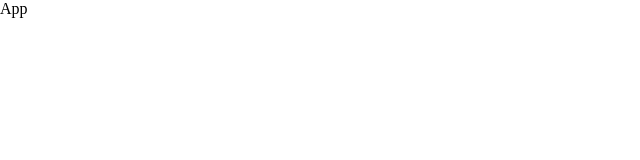
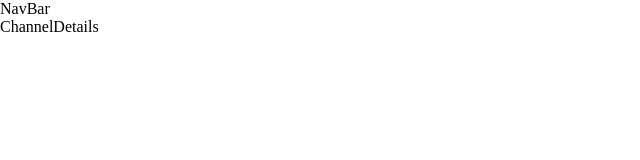
Before and after one commit to mostafa93sh/YouTube-Clone, a React (Create React App) app: page /channel/1 in a window 1280 px wide. Shown: the top 160 px of the page, without its empty margins (0-640 px from the left). Built offline with nearby package versions, Linux system fonts and the light colour scheme.

Commit message:
adding Router to App.js and its components

```diff
--- a/src/App.js
+++ b/src/App.js
@@ -1,7 +1,25 @@
 import React from "react";
-
+import { BrowserRouter, Routes, Route } from "react-router-dom";
+import { Box } from "@mui/material";
+import NavBar from "./components/NavBar";
+import Feed from "./components/Feed";
+import VideoDetails from "./components/VideoDetails";
+import ChannelDetails from "./components/ChannelDetails";
+import SearchFeed from "./components/SearchFeed";
 const App = () => {
-  return <div>App</div>;
+  return (
+    <BrowserRouter>
+      <Box>
+        <NavBar />
+        <Routes>
+          <Route path='/' exact element={<Feed />} />
+          <Route path='/videos/:id' element={<VideoDetails />} />
+          <Route path='/channel/:id' element={<ChannelDetails />} />
+          <Route path='/search/:searchterm' element={<SearchFeed />} />
+        </Routes>
+      </Box>
+    </BrowserRouter>
+  );
 };
 
 export default App;
--- /dev/null
+++ b/src/components/ChannelDetails.jsx
@@ -0,0 +1,7 @@
+import React from "react";
+
+const ChannelDetails = () => {
+  return <div>ChannelDetails</div>;
+};
+
+export default ChannelDetails;
--- /dev/null
+++ b/src/components/Feed.jsx
@@ -0,0 +1,7 @@
+import React from "react";
+
+const Feed = () => {
+  return <div>Feed</div>;
+};
+
+export default Feed;
--- /dev/null
+++ b/src/components/NavBar.jsx
@@ -0,0 +1,7 @@
+import React from "react";
+
+const NavBar = () => {
+  return <div>NavBar</div>;
+};
+
+export default NavBar;
--- /dev/null
+++ b/src/components/SearchFeed.jsx
@@ -0,0 +1,7 @@
+import React from "react";
+
+const SearchFeed = () => {
+  return <div>SearchFeed</div>;
+};
+
+export default SearchFeed;
--- /dev/null
+++ b/src/components/VideoDetails.jsx
@@ -0,0 +1,7 @@
+import React from "react";
+
+const VideoDetails = () => {
+  return <div>VideoDetails</div>;
+};
+
+export default VideoDetails;
```
